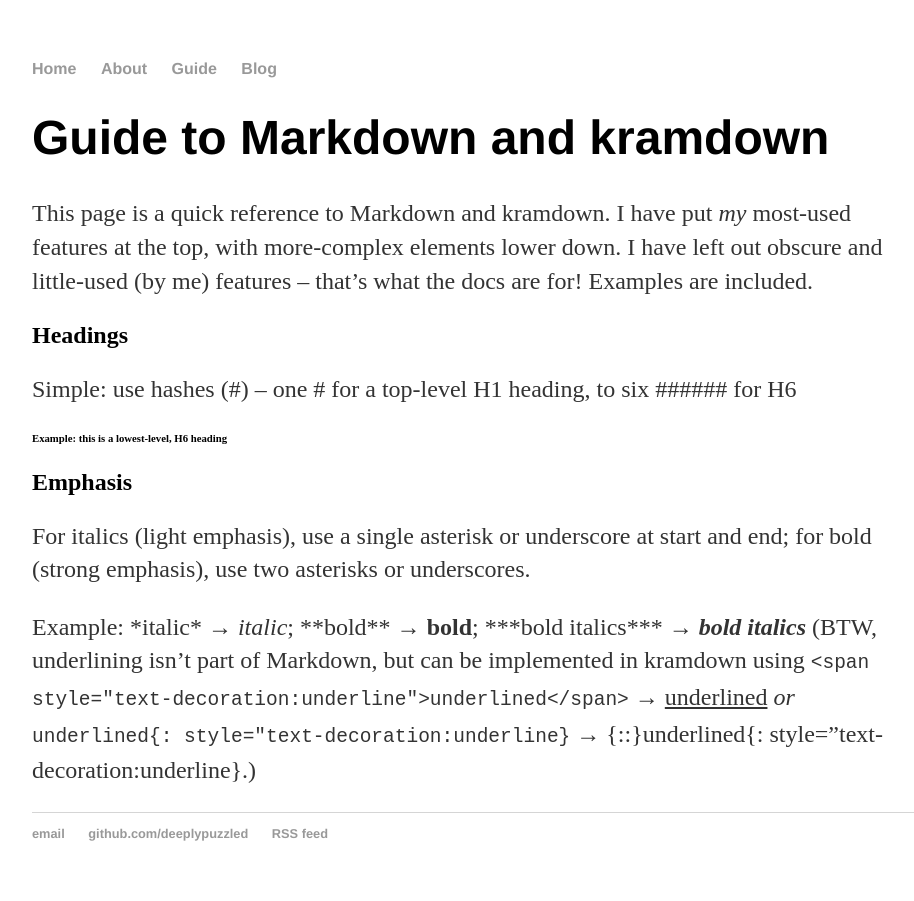
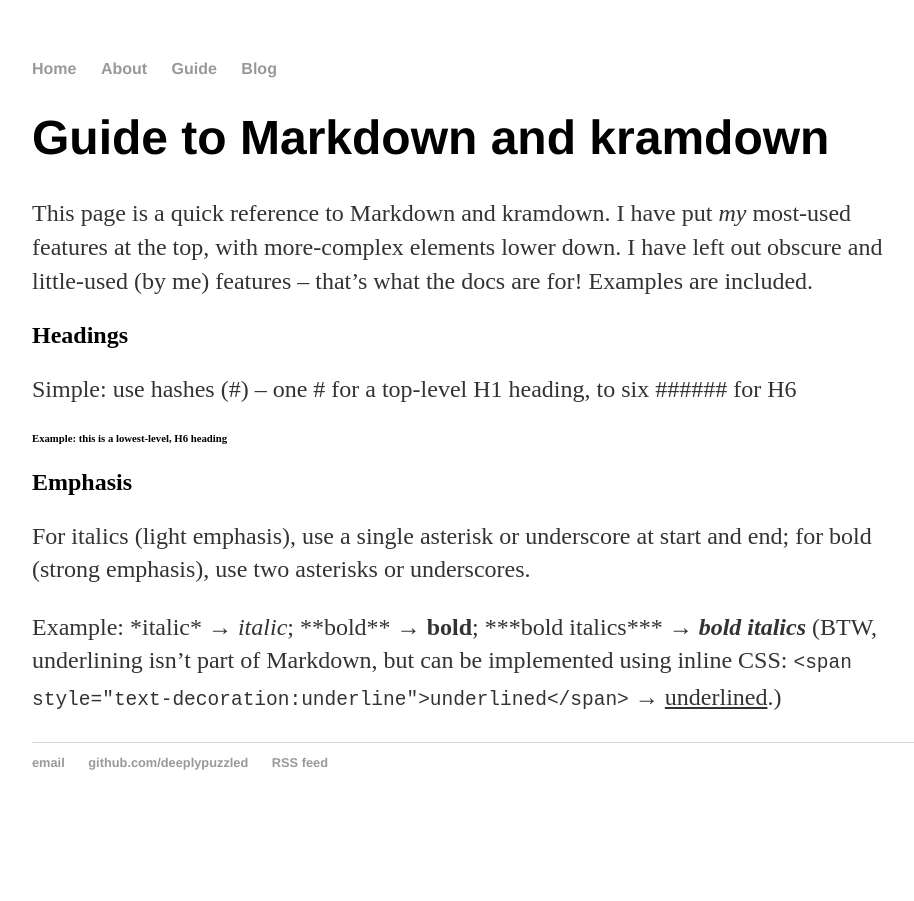
Before and after one commit to deeplypuzzled/deeplypuzzled.github.io, a Jekyll site: the page built from guide/index.md, in a window 1280 px wide. Shown: the whole page, without its empty margins (160-1074 px from the left). Built offline with Jekyll 4.4.1, drawn with Linux system fonts in a browser that asks for light colours.

Commit message:
Update index.md
Removed failed attempt at underlining

```diff
--- a/guide/index.md
+++ b/guide/index.md
@@ -17,4 +17,4 @@
 For italics (light emphasis), use a single asterisk or underscore at start and end; for bold (strong emphasis), use two asterisks or underscores.
 
 Example: \*italic\* &#8594; *italic*; \*\*bold\*\* &#8594; **bold**; \*\*\*bold italics\*\*\* &#8594; ***bold italics***
-(BTW, underlining isn't part of Markdown, but can be implemented in kramdown using `<span style="text-decoration:underline">underlined</span>`  &#8594; <span style="text-decoration:underline">underlined</span> *or* `underlined{: style="text-decoration:underline}`  &#8594; {::}underlined{: style="text-decoration:underline}.)
+(BTW, underlining isn't part of Markdown, but can be implemented using inline CSS: `<span style="text-decoration:underline">underlined</span>`  &#8594; <span style="text-decoration:underline">underlined</span>.)
```
